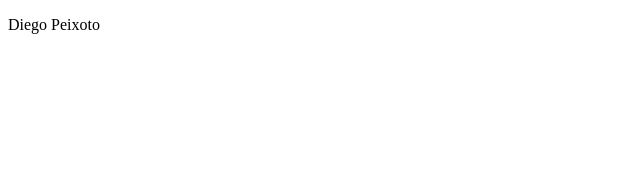
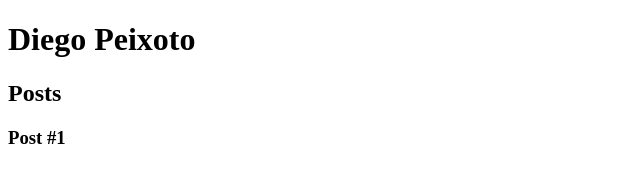
Before and after one commit to DiegoSPeixoto/dio-desafio-github, a plain HTML site: page introducao-ao-html5-e-css3/index.html in a window 1280 px wide. Shown: the whole page, without its empty margins (0-640 px from the left). Drawn offline with Linux system fonts and the light colour scheme.

Commit message:
adiciona tags ao exercício prático

```diff
--- a/introducao-ao-html5-e-css3/index.html
+++ b/introducao-ao-html5-e-css3/index.html
@@ -7,6 +7,19 @@
     <title>Diego Peixoto</title>
 </head>
 <body>
-    <p>Diego Peixoto</p>
+    <header>
+        <h1>Diego Peixoto</h1>
+    </header>
+    <section>
+        <header>
+            <h2>Posts</h2>
+        </header>
+        <article>
+            <header>
+                <h3>Post #1</h3>
+            </header>
+        </article>
+    </section>
+    <footer></footer>
 </body>
 </html>
```
